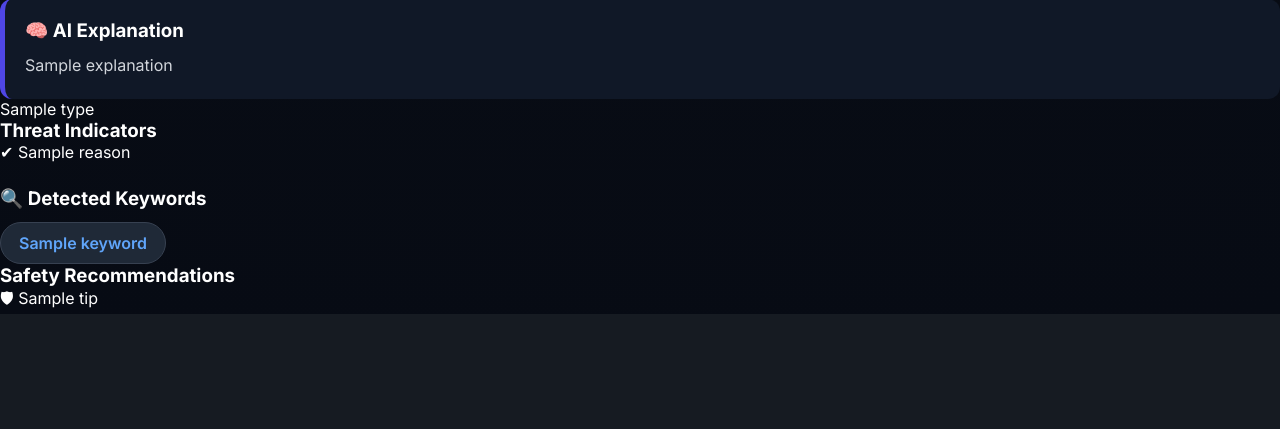
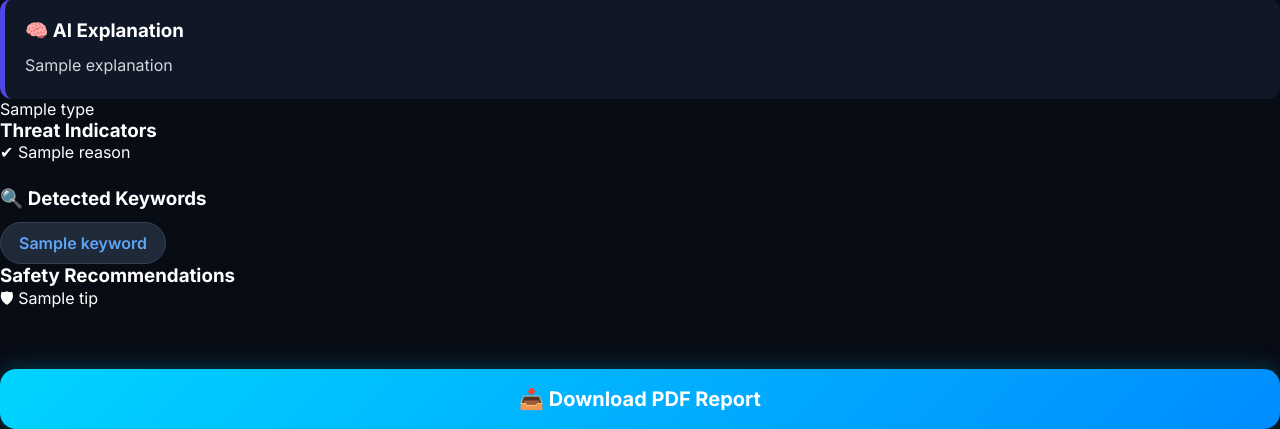
Before and after one commit to student-mitali/ScamShield-AI, a Flask app: template templates/index.html in a window 1280 px wide. Shown: the part 3452-3881 px from the top of the page. Before the commit the page ends 3766 px from the top, so only its background shows below. Run offline with Flask 3, Linux system fonts and the light colour scheme; the template is opened without the code that fills it: most values are stand-ins (such as "Sample title", 1, 10 or a date in 2020).

Commit message:
Added PDF report and dashboard backend

```diff
--- a/app.py
+++ b/app.py
@@ -1,10 +1,18 @@
 from flask import Flask, render_template, request, send_file
 from handler import process_message, process_url
+from pdf_generator import generate_pdf
 
 app = Flask(__name__)
 
 history = []
 latest_result = None
+
+stats = {
+    "total": 0,
+    "high": 0,
+    "medium": 0,
+    "low": 0
+}
 
 
 @app.route("/", methods=["GET", "POST"])
@@ -19,17 +27,27 @@ def home():
         mode = request.form.get("mode", "message")
 
         if mode == "url":
-
-            url = request.form["message"]
-            result = process_url(url)
+            user_input = request.form["message"]
+            result = process_url(user_input)
 
         else:
+            user_input = request.form["message"]
+            result = process_message(user_input)
 
-            message = request.form["message"]
-            result = process_message(message)
+        # Save latest result
+        latest_result = result
 
-        # Save latest report
-        latest_result = result
+        # Update dashboard statistics
+        stats["total"] += 1
+
+        if result["risk"] == "High":
+            stats["high"] += 1
+
+        elif result["risk"] == "Medium":
+            stats["medium"] += 1
+
+        else:
+            stats["low"] += 1
 
         # Save history
         history.insert(0, {
@@ -38,14 +56,30 @@ def home():
             "score": result["score"]
         })
 
-        # Keep only last 5 scans
         if len(history) > 5:
             history.pop()
 
     return render_template(
         "index.html",
         result=result,
-        history=history
+        history=history,
+        stats=stats
+    )
+
+
+@app.route("/download")
+def download():
+
+    global latest_result
+
+    if latest_result is None:
+        return "No report available."
+
+    filename = generate_pdf(latest_result)
+
+    return send_file(
+        filename,
+        as_attachment=True
     )
 
 
--- a/templates/index.html
+++ b/templates/index.html
@@ -432,6 +432,19 @@
         {% endfor %}
 
         </ul>
+        <div style="text-align:center; margin-top:25px;">
+
+    <a href="/download">
+
+        <button class="analyze-btn">
+
+            📥 Download PDF Report
+
+        </button>
+
+    </a>
+
+</div>
 
     </div>
 
```
Also changed, not shown: 1 other file.
